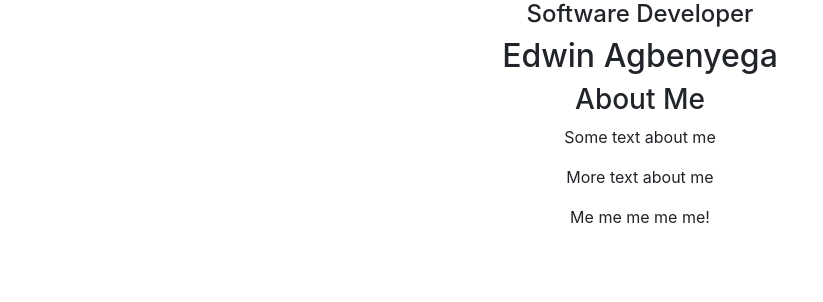
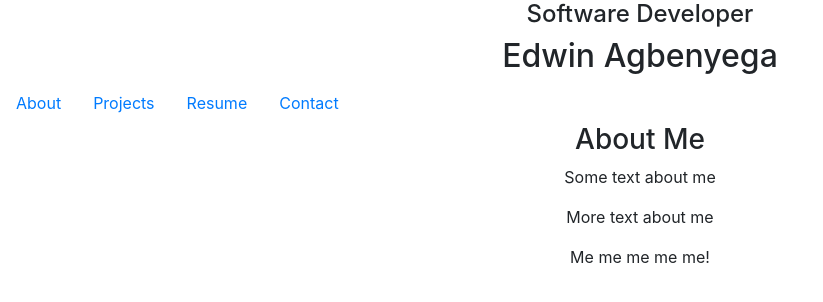
Before and after one commit to eddybanks/eddybanks.github.io, a React (Create React App) app: page / in a window 1280 px wide. Shown: the top 302 px of the page, without its empty margins (0-823 px from the left). Built offline with nearby package versions, Linux system fonts and the light colour scheme.

Commit message:
Add mapped navigation and route list

```diff
--- a/src/components/App.js
+++ b/src/components/App.js
@@ -1,6 +1,7 @@
 import React, { Component } from 'react';
 import { BrowserRouter as Router, Route, Switch} from 'react-router-dom'
 import Header from './layout/Header'
+import Navigation from './layout/Navigation'
 
 import styles from '../stylesheets/App.module.css';
 import AboutContainer from './home/AboutContainer';
@@ -9,17 +10,25 @@ import ResumeContainer from './resume/ResumeContainer'
 import ContactContainer from './contact/ContactContainer'
 
 class App extends Component {
+  state = {
+    navList: [
+      {id: 0, path: "/", title: 'About', component: AboutContainer},
+      {id: 1, path: "/projects", title: 'Projects', component: ProjectsContainer},
+      {id: 2, path: "/resume", title: 'Resume', component: ResumeContainer},
+      {id: 3, path: "/contact", title: 'Contact', component: ContactContainer}
+    ]
+  }
+
   render() {
     return (
       <Router>
         <div className={styles.App}>
           <Header title="Software Developer" name="Edwin Agbenyega" />
-
+          <Navigation navList={this.state.navList} />
           <Switch>
-            <Route exact path="/" component={AboutContainer} />
-            <Route exact path="/projects" component={ProjectsContainer} />
-            <Route exact path="/resume" component={ResumeContainer} />
-            <Route exact path="/contact" component={ContactContainer} />
+            {this.state.navList.map(route => (
+              <Route exact path={route.path} component={route.component} />
+            ))}
           </Switch>
         </div>
       </Router>
--- /dev/null
+++ b/src/components/layout/Navigation.js
@@ -0,0 +1,13 @@
+import React from 'react'
+import { Nav, NavItem, NavLink } from 'reactstrap'
+import { Link } from 'react-router-dom'
+
+const navigation = props => (
+  <Nav justify-content-cent>
+    {props.navList.map(navItem => (
+      <NavItem><NavLink><Link to={navItem.path}>{navItem.title}</Link></NavLink></NavItem>
+    ))}
+  </Nav>
+)
+
+export default navigation
--- a/src/stylesheets/App.module.css
+++ b/src/stylesheets/App.module.css
@@ -1,3 +1,4 @@
 .App {
   text-align: center;
+  height: 100vh;
 }
```
Also changed, not shown: src/components/layout/Footer.js (added), src/stylesheets/Footer.module.css (added), src/stylesheets/Header.module.css (added).
